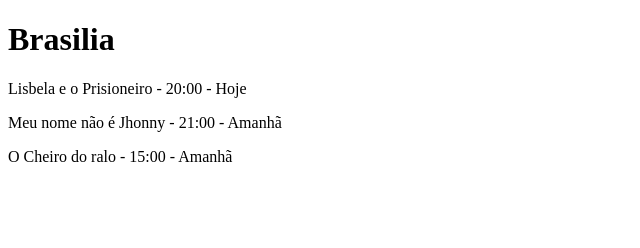
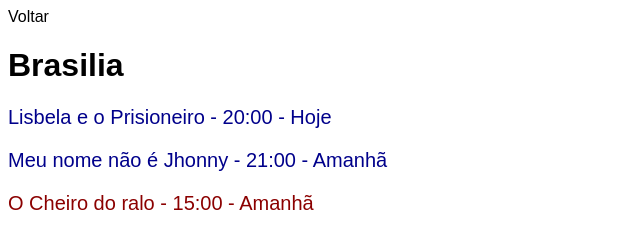
Before and after one commit to vinicius707/exercicio1origamid, a plain HTML site: page estados/bsb.html in a window 1280 px wide. Shown: the whole page, without its empty margins (0-640 px from the left). Drawn offline with Linux system fonts and the light colour scheme.

Commit message:
syles e fonte

```diff
--- a/css/style.css
+++ b/css/style.css
@@ -0,0 +1,28 @@
+body {
+    font-family: Arial, Helvetica, sans-serif;
+}
+
+.hoje {
+    color: darkblue;
+}
+
+.amanha {
+    color: darkred;
+}
+
+a {
+    text-decoration: none;
+}
+
+.voltar {
+    color: black;
+    text-transform: capitalize;
+}
+
+h2 a {
+    color: seagreen;
+}
+
+p {
+    font-size: 20px;
+}
--- a/estados/bsb.html
+++ b/estados/bsb.html
@@ -4,13 +4,14 @@
     <meta charset="UTF-8" />
     <meta http-equiv="X-UA-Compatible" content="IE=edge" />
     <meta name="viewport" content="width=device-width, initial-scale=1.0" />
+    <link rel="stylesheet" href="/css/style.css" />
     <title>Cinema</title>
   </head>
   <body>
-    <a href="/index.html"></a>
+    <a href="/index.html" class="voltar">voltar</a>
     <h1>Brasilia</h1>
-    <p>Lisbela e o Prisioneiro - 20:00 - Hoje</p>
-    <p>Meu nome não é Jhonny - 21:00 - Amanhã</p>
-    <p>O Cheiro do ralo - 15:00 - Amanhã</p>
+    <p class="hoje">Lisbela e o Prisioneiro - 20:00 - Hoje</p>
+    <p class="hoje">Meu nome não é Jhonny - 21:00 - Amanhã</p>
+    <p class="amanha">O Cheiro do ralo - 15:00 - Amanhã</p>
   </body>
 </html>
```
Also changed, not shown: estados/cwb.html (+5 -4 lines), estados/rj.html (+5 -4 lines), estados/sp.html (+5 -4 lines).
